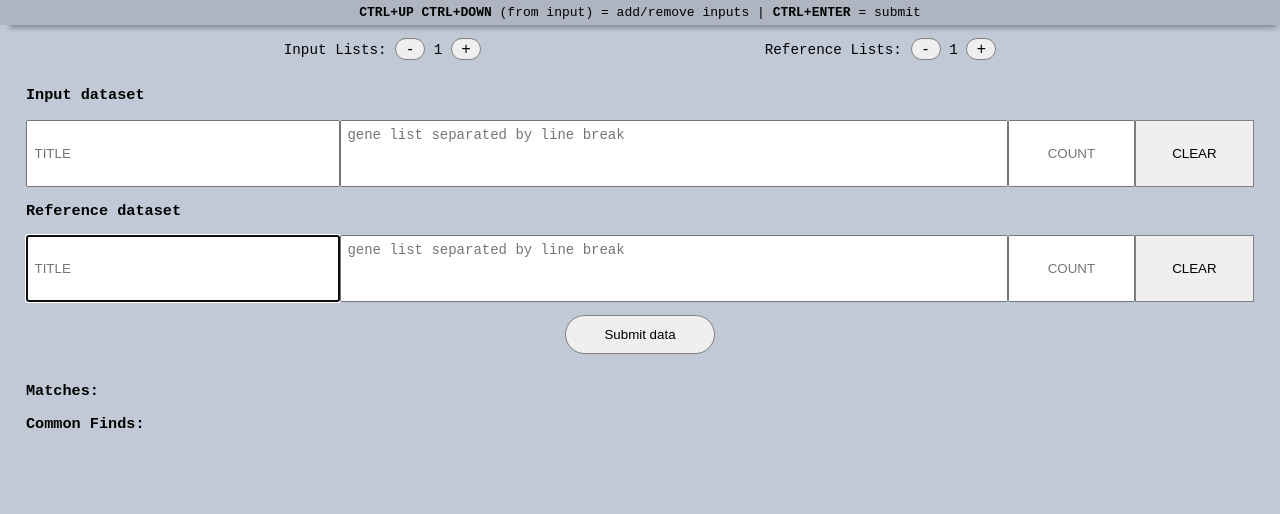
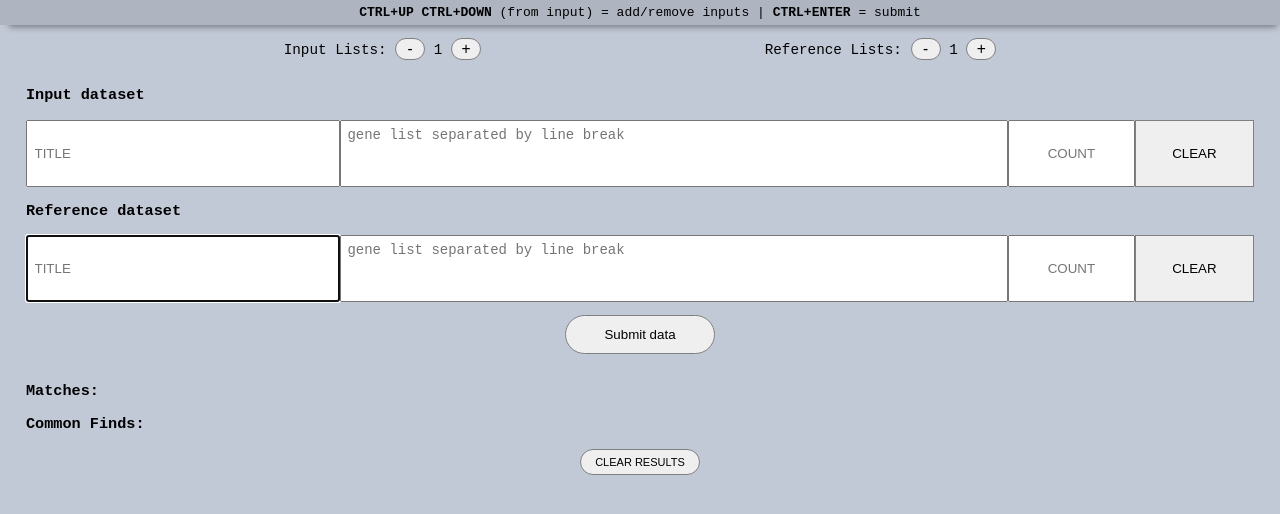
Before and after one commit to abonmassip/JSapps, a plain HTML site: page compareDatasets/index.html in a window 1280 px wide. Drawn offline with Linux system fonts and the light colour scheme.

Commit message:
clear results button

```diff
--- a/compareDatasets/compareDatasets.js
+++ b/compareDatasets/compareDatasets.js
@@ -5,6 +5,7 @@ const referenceCount = settingsEl.querySelector('.reference_qty');
 const inputGroup = document.querySelector('#inputs');
 const referenceGroup = document.querySelector('#references');
 const submitButton = document.querySelector('#submit button');
+const clearButton = document.querySelector('#clear-results button');
 const matchesEl = document.querySelector('#matches');
 const commonsEl = document.querySelector('#commons');
 
@@ -165,7 +166,7 @@ function setDataFromInputs(element) {
 }
 
 function checkDuplicateTitles() {
-  const titles = [...document.querySelectorAll('[data-type="title"]')].map(el => el.value.toLowerCase());
+  const titles = [...document.querySelectorAll('[data-type="title"]')].filter(item => !!item.value).map(el => el.value.toLowerCase());
   return titles.some((item, i, arr) => arr.indexOf(item) !== i);
 }
 
@@ -279,6 +280,7 @@ function resetResults() {
 
 settingButtons.forEach(button => button.addEventListener('click', setLists));
 submitButton.addEventListener('click', handleSubmit);
+clearButton.addEventListener('click', resetResults);
 window.addEventListener('keydown', handleShortcuts);
 
 addList('input');
--- a/compareDatasets/index.html
+++ b/compareDatasets/index.html
@@ -46,6 +46,9 @@
       <div id="commons">
       </div>
     </div>
+    <div id="clear-results">
+      <button>Clear results</button>
+    </div>
   </div>
   <script src="compareDatasets.js"></script>
 </body>
--- a/compareDatasets/styles.css
+++ b/compareDatasets/styles.css
@@ -83,6 +83,19 @@ body, html {
   border-radius: 100px;
 }
 
+#clear-results {
+  display: flex;
+  justify-content: center;
+}
+
+#clear-results button {
+  text-transform: uppercase;
+  font-size: 11px;
+  height: 2rem;
+  width: 120px;
+  border-radius: 100px;
+}
+
 button {
   cursor: pointer;
   transition: .2s background-color;
```
